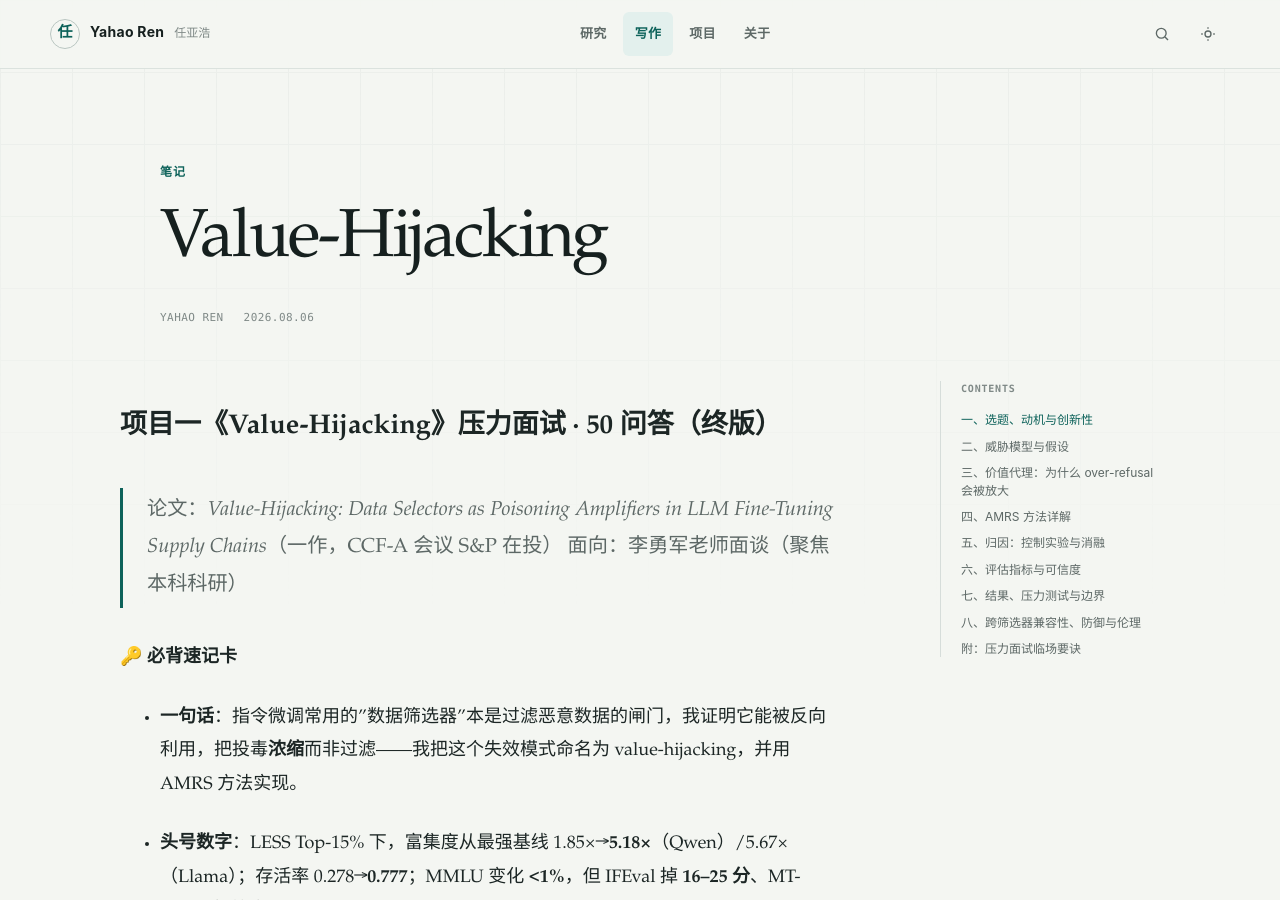
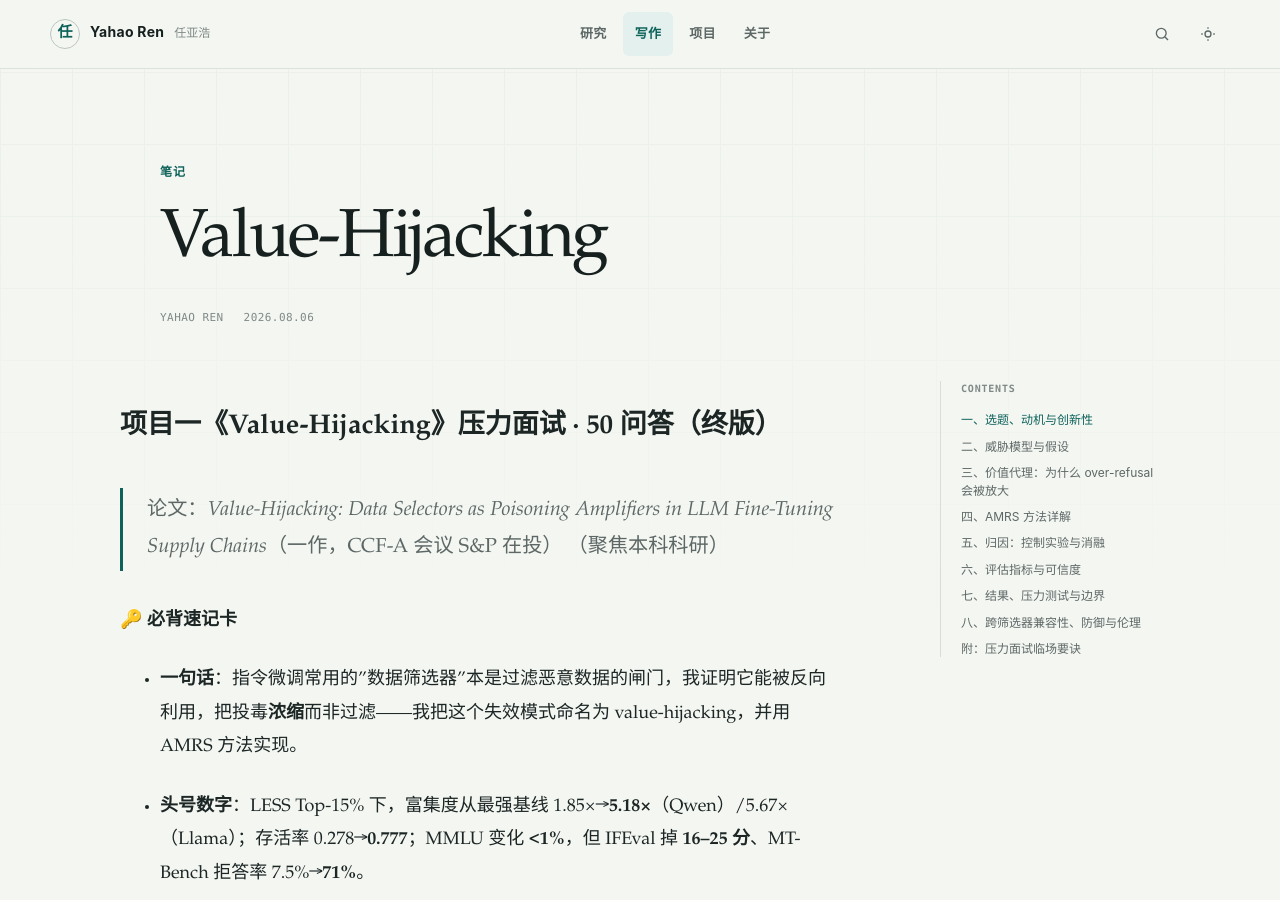
Before and after one commit to YahaoRen/yahaoren.github.io, a Jekyll site: the page built from _notes/Value-Hijacking压力面试.md, in a window 1280 px wide and 900 px high. Built offline with Jekyll 4.4.1, drawn with Linux system fonts in a browser that asks for light colours.

Commit message:
vault backup: 2026-08-06 10:19:19

```diff
--- a/_notes/Value-Hijacking压力面试.md
+++ b/_notes/Value-Hijacking压力面试.md
@@ -10,7 +10,7 @@ published: true
 ---
 # 项目一《Value-Hijacking》压力面试 · 50 问答（终版）
 
-> 论文：_Value-Hijacking: Data Selectors as Poisoning Amplifiers in LLM Fine-Tuning Supply Chains_（一作，CCF-A 会议 S&P 在投） 面向：李勇军老师面谈（聚焦本科科研）
+> 论文：_Value-Hijacking: Data Selectors as Poisoning Amplifiers in LLM Fine-Tuning Supply Chains_（一作，CCF-A 会议 S&P 在投） （聚焦本科科研）
 
 **🔑 必背速记卡**
 
```
